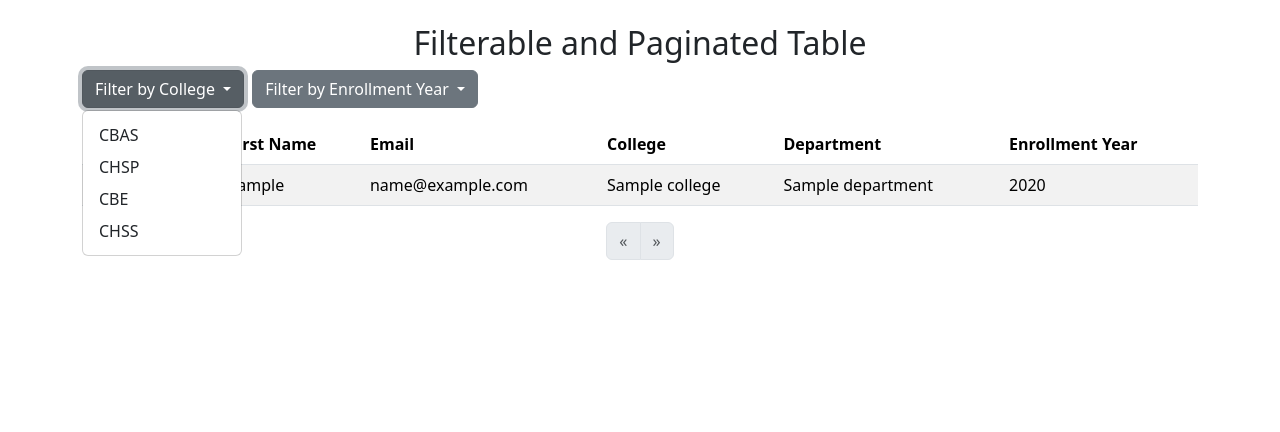
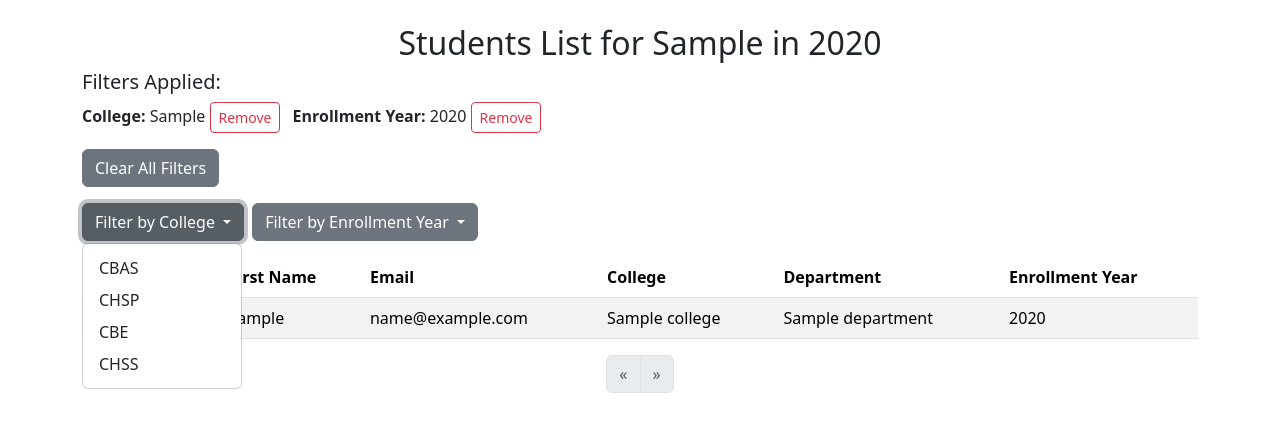
Before and after one commit to spencerbbrian/portfolio, a Flask app: template golden-heights/gh_app/goldenheights/templates/gh-students.html in a window 1280 px wide, after a click on "Filter by College". Shown: the part 56-488 px from the top of the page. Run offline with Flask 3, Linux system fonts and the light colour scheme; the template is opened without the code that fills it: most values are stand-ins (such as "Sample title", 1, 10 or a date in 2020).

Commit message:
Add filtering and pagination to students page; implement college and enrollment year filters

```diff
--- a/golden-heights/gh_app/goldenheights/templates/gh-students.html
+++ b/golden-heights/gh_app/goldenheights/templates/gh-students.html
@@ -5,7 +5,39 @@ Students
 
 {% block content %}
 <div class="container mt-4">
-    <h2 class="text-center">Filterable and Paginated Table</h2>
+    {% if college_filter is none and year_filter is none %}
+    <h2 class="text-center">Current Students List</h2>
+    {% elif college_filter is none and year_filter is not none %}
+        <h2 class="text-center">Students List for Enrollment Year {{ year_filter }}</h2>
+    {% elif college_filter is not none and year_filter is none %}
+        <h2 class="text-center">Students List for {{ college_filter }}</h2>
+    {% elif college_filter is not none and year_filter is not none %}
+        <h2 class="text-center">Students List for {{ college_filter }} in {{ year_filter }}</h2>
+    {% endif %}
+
+
+    <!-- Applied Filters -->
+    <div class="filters-section mb-3">
+        <h5>Filters Applied:</h5>
+        <ul class="list-inline">
+            {% if college_filter %}
+            <li class="list-inline-item">
+                <strong>College:</strong> {{ college_filter }}
+                <a href="?page={{ current_page }}{% if year_filter %}&enrollment_year={{ year_filter }}{% endif %}" class="btn btn-sm btn-outline-danger">Remove</a>
+            </li>
+            {% endif %}
+            {% if year_filter %}
+            <li class="list-inline-item">
+                <strong>Enrollment Year:</strong> {{ year_filter }}
+                <a href="?page={{ current_page }}{% if college_filter %}&college={{ college_filter }}{% endif %}" class="btn btn-sm btn-outline-danger">Remove</a>
+            </li>
+            {% endif %}
+            {% if not college_filter and not year_filter %}
+            <li>No filters applied.</li>
+            {% endif %}
+        </ul>
+        <a href="?page=1" class="btn btn-secondary">Clear All Filters</a>
+    </div>
 
     <!-- Filter Dropdowns -->
     <div class="d-flex justify-content-start gap-2 mb-3">
@@ -14,10 +46,10 @@ Students
                 Filter by College
             </button>
             <ul class="dropdown-menu" aria-labelledby="collegeFilter">
-                <li><a class="dropdown-item filter-option" data-column="college" data-value="CBAS">CBAS</a></li>
-                <li><a class="dropdown-item filter-option" data-column="college" data-value="CHSP">CHSP</a></li>
-                <li><a class="dropdown-item filter-option" data-column="college" data-value="CBE">CBE</a></li>
-                <li><a class="dropdown-item filter-option" data-column="college" data-value="CHSS">CHSS</a></li>
+                <li><a class="dropdown-item" href="?college=CBAS{% if year_filter %}&enrollment_year={{ year_filter }}{% endif %}">CBAS</a></li>
+                <li><a class="dropdown-item" href="?college=CHSP{% if year_filter %}&enrollment_year={{ year_filter }}{% endif %}">CHSP</a></li>
+                <li><a class="dropdown-item" href="?college=CBE{% if year_filter %}&enrollment_year={{ year_filter }}{% endif %}">CBE</a></li>
+                <li><a class="dropdown-item" href="?college=CHSS{% if year_filter %}&enrollment_year={{ year_filter }}{% endif %}">CHSS</a></li>
             </ul>
         </div>
 
@@ -26,10 +58,10 @@ Students
                 Filter by Enrollment Year
             </button>
             <ul class="dropdown-menu" aria-labelledby="yearFilter">
-                <li><a class="dropdown-item filter-option" data-column="enrollment_year" data-value="2020">2020</a></li>
-                <li><a class="dropdown-item filter-option" data-column="enrollment_year" data-value="2021">2021</a></li>
-                <li><a class="dropdown-item filter-option" data-column="enrollment_year" data-value="2022">2022</a></li>
-                <li><a class="dropdown-item filter-option" data-column="enrollment_year" data-value="2023">2023</a></li>
+                <li><a class="dropdown-item" href="?enrollment_year=2020{% if college_filter %}&college={{ college_filter }}{% endif %}">2020</a></li>
+                <li><a class="dropdown-item" href="?enrollment_year=2021{% if college_filter %}&college={{ college_filter }}{% endif %}">2021</a></li>
+                <li><a class="dropdown-item" href="?enrollment_year=2022{% if college_filter %}&college={{ college_filter }}{% endif %}">2022</a></li>
+                <li><a class="dropdown-item" href="?enrollment_year=2023{% if college_filter %}&college={{ college_filter }}{% endif %}">2023</a></li>
             </ul>
         </div>
     </div>
@@ -65,7 +97,7 @@ Students
         <ul class="pagination justify-content-center">
             <!-- Previous Button -->
             <li class="page-item {% if current_page == 1 %}disabled{% endif %}">
-                <a class="page-link" href="?page={{ current_page - 1 }}" aria-label="Previous">
+                <a class="page-link" href="?page={{ current_page - 1 }}{% if college_filter %}&college={{ college_filter }}{% endif %}{% if year_filter %}&enrollment_year={{ year_filter }}{% endif %}" aria-label="Previous">
                     <span aria-hidden="true">&laquo;</span>
                 </a>
             </li>
@@ -76,7 +108,7 @@ Students
 
             {% if start_page > 1 %}
             <li class="page-item">
-                <a class="page-link" href="?page=1">1</a>
+                <a class="page-link" href="?page=1{% if college_filter %}&college={{ college_filter }}{% endif %}{% if year_filter %}&enrollment_year={{ year_filter }}{% endif %}">1</a>
             </li>
             <li class="page-item disabled">
                 <span class="page-link">...</span>
@@ -85,7 +117,7 @@ Students
 
             {% for page in range(start_page, end_page + 1) %}
             <li class="page-item {% if page == current_page %}active{% endif %}">
-                <a class="page-link" href="?page={{ page }}">{{ page }}</a>
+                <a class="page-link" href="?page={{ page }}{% if college_filter %}&college={{ college_filter }}{% endif %}{% if year_filter %}&enrollment_year={{ year_filter }}{% endif %}">{{ page }}</a>
             </li>
             {% endfor %}
 
@@ -94,45 +126,17 @@ Students
                 <span class="page-link">...</span>
             </li>
             <li class="page-item">
-                <a class="page-link" href="?page={{ total_pages }}">{{ total_pages }}</a>
+                <a class="page-link" href="?page={{ total_pages }}{% if college_filter %}&college={{ college_filter }}{% endif %}{% if year_filter %}&enrollment_year={{ year_filter }}{% endif %}">{{ total_pages }}</a>
             </li>
             {% endif %}
 
             <!-- Next Button -->
             <li class="page-item {% if current_page == total_pages %}disabled{% endif %}">
-                <a class="page-link" href="?page={{ current_page + 1 }}" aria-label="Next">
+                <a class="page-link" href="?page={{ current_page + 1 }}{% if college_filter %}&college={{ college_filter }}{% endif %}{% if year_filter %}&enrollment_year={{ year_filter }}{% endif %}" aria-label="Next">
                     <span aria-hidden="true">&raquo;</span>
                 </a>
             </li>
         </ul>
     </nav>
 </div>
-
-<script>
-    document.querySelectorAll('.filter-option').forEach(option => {
-        option.addEventListener('click', function () {
-            const column = this.dataset.column.toLowerCase();
-            const value = this.dataset.value.toLowerCase();
-
-            const rows = document.querySelectorAll('#tableBody tr');
-            rows.forEach(row => {
-                let columnIndex;
-                if (column === 'college') {
-                    columnIndex = 4;  // Adjust column index for college
-                } else if (column === 'enrollment_year') {
-                    columnIndex = 6;  // Adjust column index for enrollment_year
-                }
-
-                if (columnIndex) {
-                    const cellValue = row.querySelector(`td:nth-child(${columnIndex})`).textContent.toLowerCase();
-                    if (cellValue.includes(value)) {
-                        row.style.display = '';
-                    } else {
-                        row.style.display = 'none';
-                    }
-                }
-            });
-        });
-    });
-</script>
 {% endblock %}
```
Also changed, not shown: golden-heights/gh_app/goldenheights/routes.py (+25 -8 lines).
